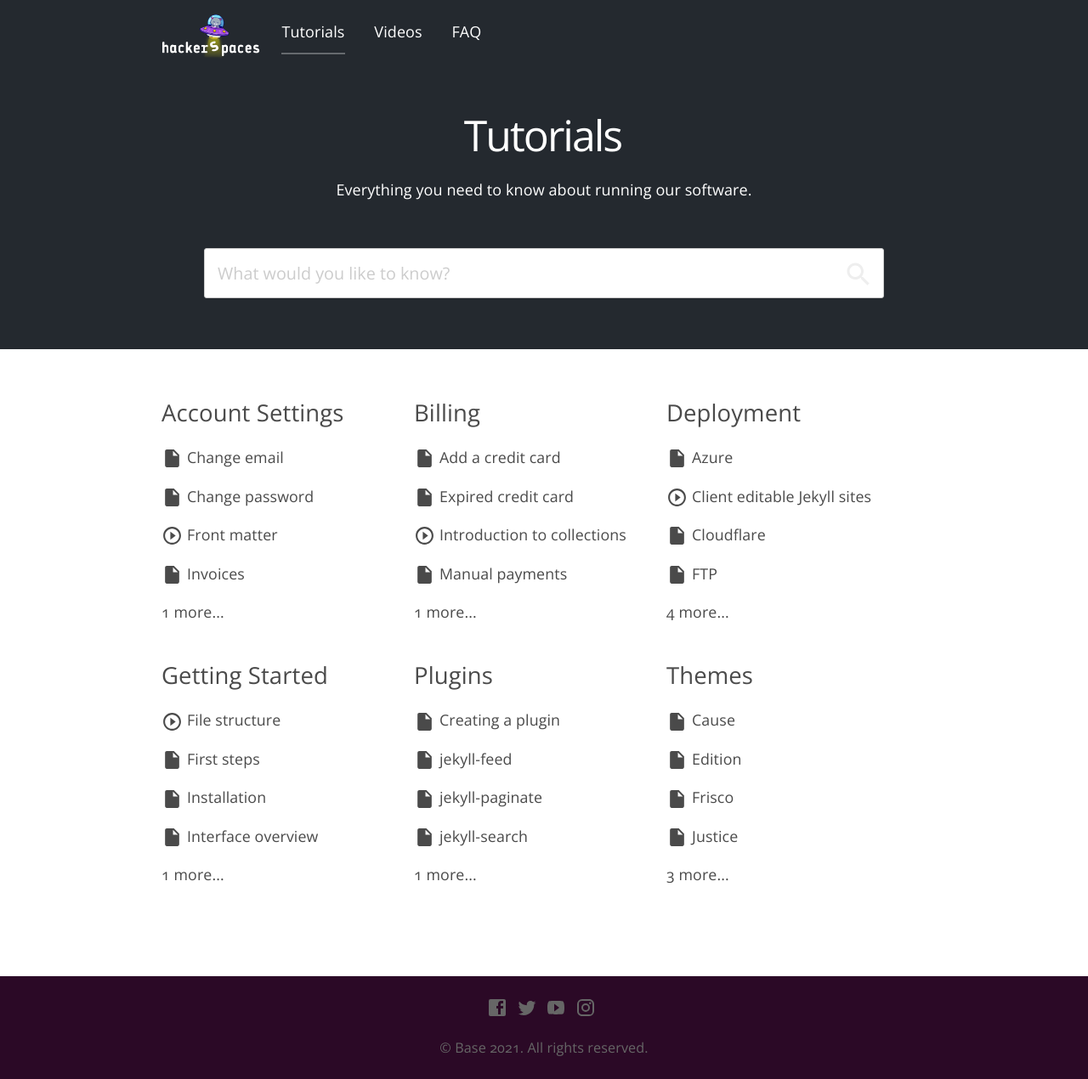
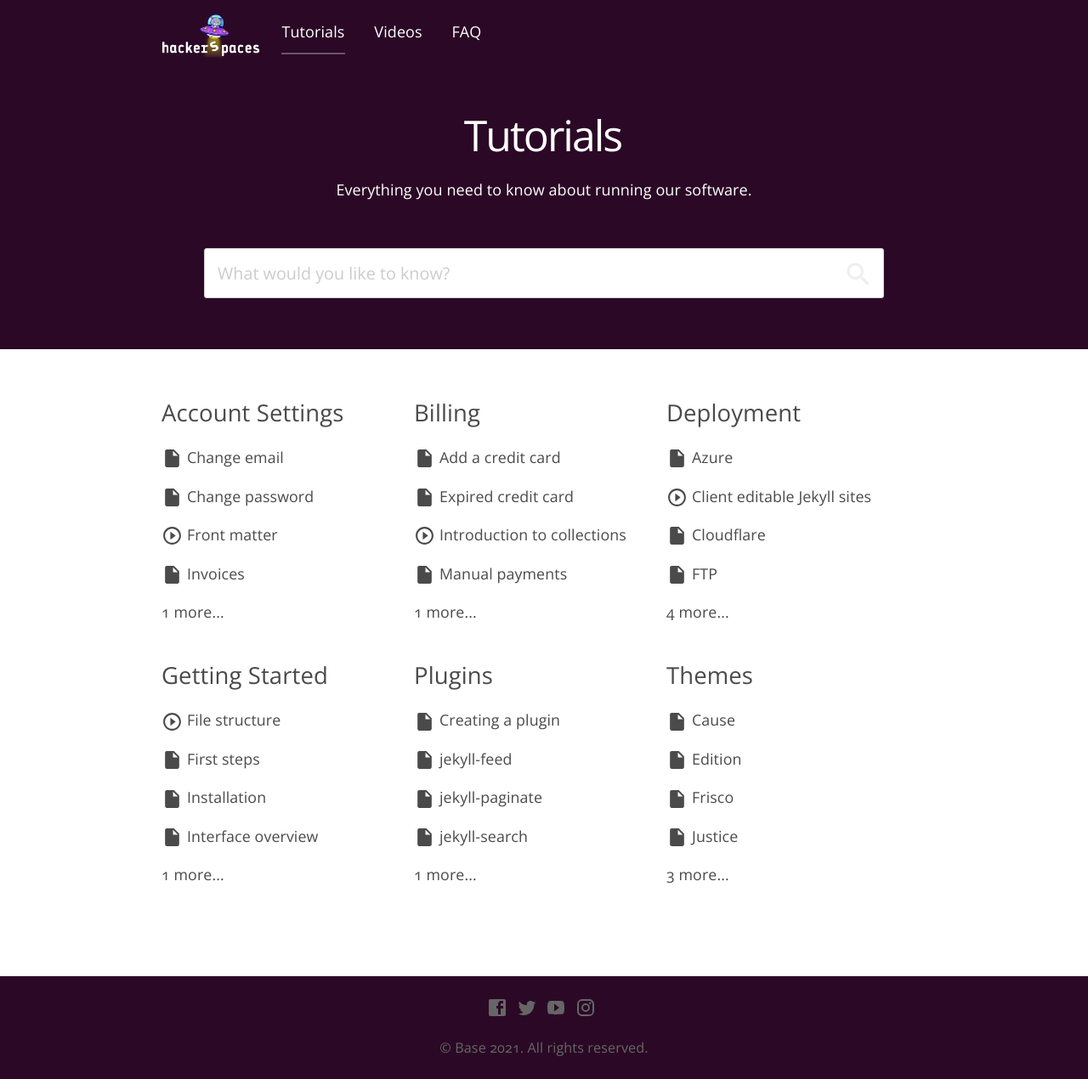
Before and after one commit to 101020210359/hackerspaces.me, a Jekyll site: the page built from index.html, in a window 1280 px wide. Shown: the whole page at 85% size. Built offline with Jekyll 4.4.1, drawn with Linux system fonts in a browser that asks for light colours; nearby versions of some CDN libraries.

Commit message:
Update variables.scss

```diff
--- a/_sass/variables.scss
+++ b/_sass/variables.scss
@@ -8,7 +8,7 @@ $desktop: "(min-width: 900px)";
 $dark-grey: #222;
 $medium-grey: #666;
 $light-grey: #ccc;
-$header-color: #24292f;
+$header-color: #2b0926;
 
 $link-color: #4A4A4A;
 $link-hover-color: #111;
```
